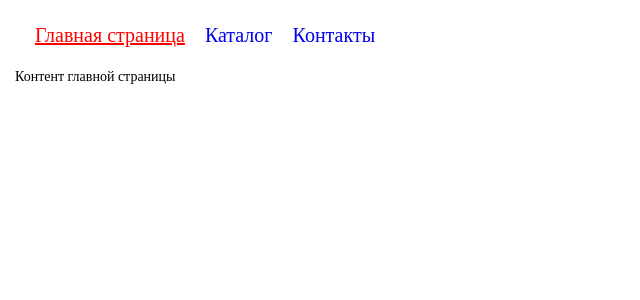
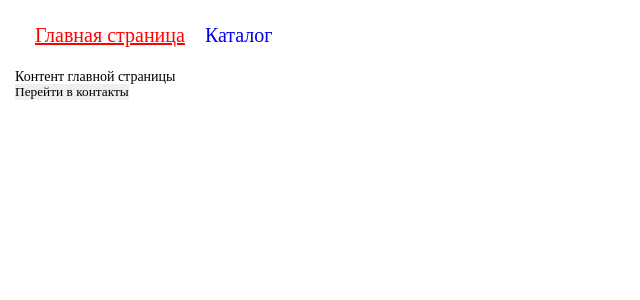
Before and after one commit to OlgaStarchenko/react-shop-router, a React (Vite) app: page / in a window 1280 px wide. Shown: the top 300 px of the page, without its empty margins (0-640 px from the left). Built offline with nearby package versions, Linux system fonts and the light colour scheme.

Commit message:
The link to Contacts has been removed from the Header component. Navigation between MainPage and Contacts is implemented using the `useNavigate` hook: navigating from MainPage to Contacts via the "Go to Contacts" button, and returning from Contacts to MainPage via the "Go to Home Page" button.

```diff
--- a/src/components/Header.jsx
+++ b/src/components/Header.jsx
@@ -12,9 +12,6 @@ export default function Header() {
           <NavLink to="/catalog" className={styles.item}>
             Каталог
           </NavLink>
-          <NavLink to="/contacts" className={styles.item}>
-            Контакты
-          </NavLink>
         </div>
       </nav>
     </header>
--- a/src/pages/Contacts.jsx
+++ b/src/pages/Contacts.jsx
@@ -1,9 +1,13 @@
+import { useNavigate } from "react-router-dom";
 import styles from "./contacts.module.css";
 
 export default function Contacts() {
+  const navigate = useNavigate();
+
   return (
     <div className={styles.container}>
       <h1>Контакты:</h1>
+      <button onClick={() => navigate("/")}>Перейти на главную страницу</button>
     </div>
   );
 }
--- a/src/pages/MainPage.jsx
+++ b/src/pages/MainPage.jsx
@@ -1,9 +1,13 @@
+import { useNavigate } from "react-router-dom";
 import styles from "./mainPage.module.css";
 
 export default function MainPage() {
+  const navigate = useNavigate();
+
   return (
     <div className={styles.container}>
       <h1>Контент главной страницы</h1>
+      <button onClick={() => navigate("/contacts")}>Перейти в контакты</button>
     </div>
   );
 }
```
